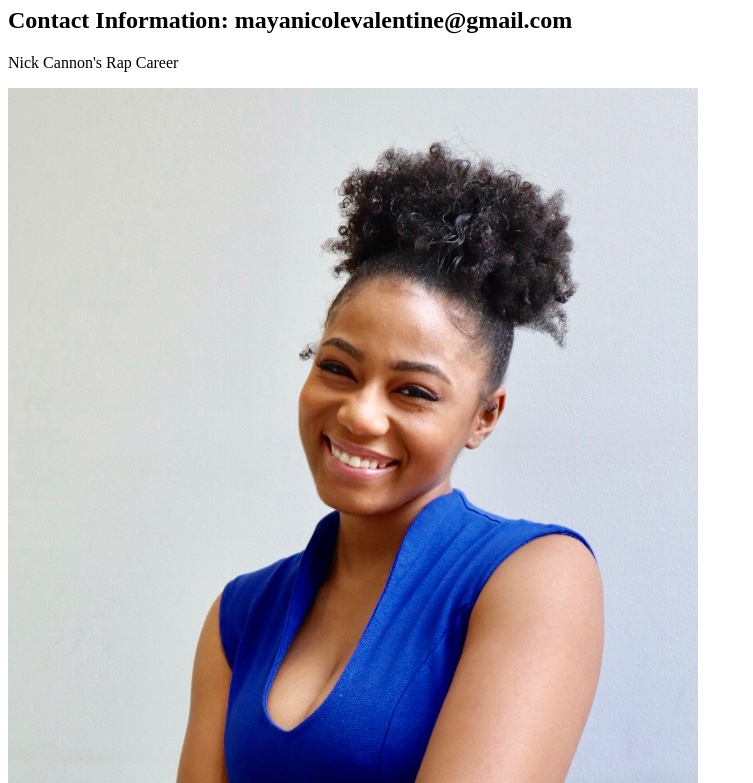
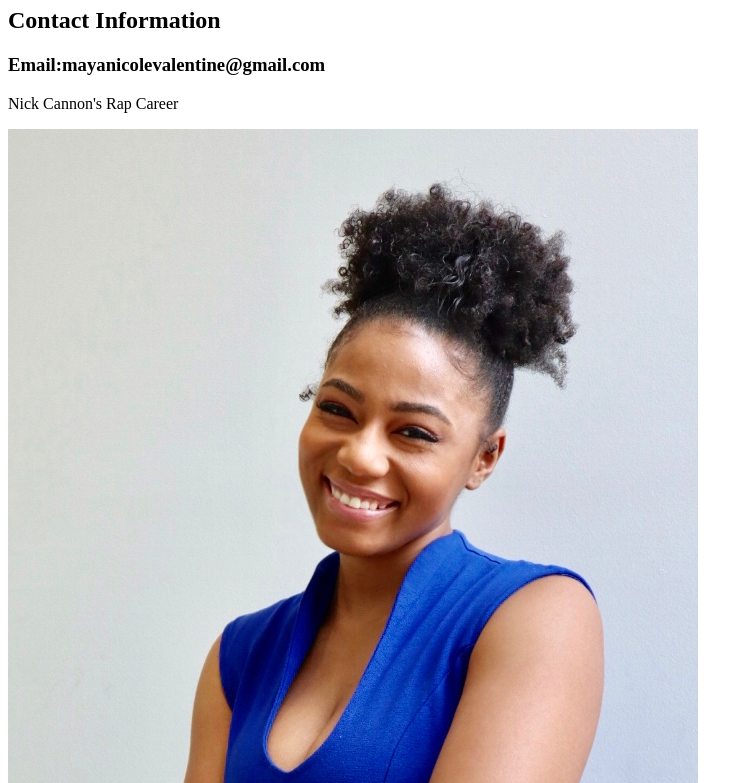
Before and after one commit to mayavalentine/maya, a plain HTML site: page index.html in a window 1280 px wide. Shown: the part 73-856 px from the top of the page, without its empty margins (0-753 px from the left). Drawn offline with Linux system fonts and the light colour scheme.

Commit message:
changed the look of the contact information header
Gave myself more options for headers under the contact information header.

```diff
--- a/index.html
+++ b/index.html
@@ -12,7 +12,8 @@
 <body>
 <!--This is a comment. It won't show up in your browser, only in the page source-->
 <h1>Hello, world</h1>
-<h2> Contact Information: mayanicolevalentine@gmail.com</h2>
+<h2>Contact Information<h2>
+  <h3>Email:mayanicolevalentine@gmail.com</h3>
   <p>Nick Cannon's Rap Career</p>
 <a href= "mailto:mnvy87@mail.missouri.edu"><img src="maya.jpg" alt="Maya Valentine"/>
 <a href="https://github.com/j4502-ss20">A
```
